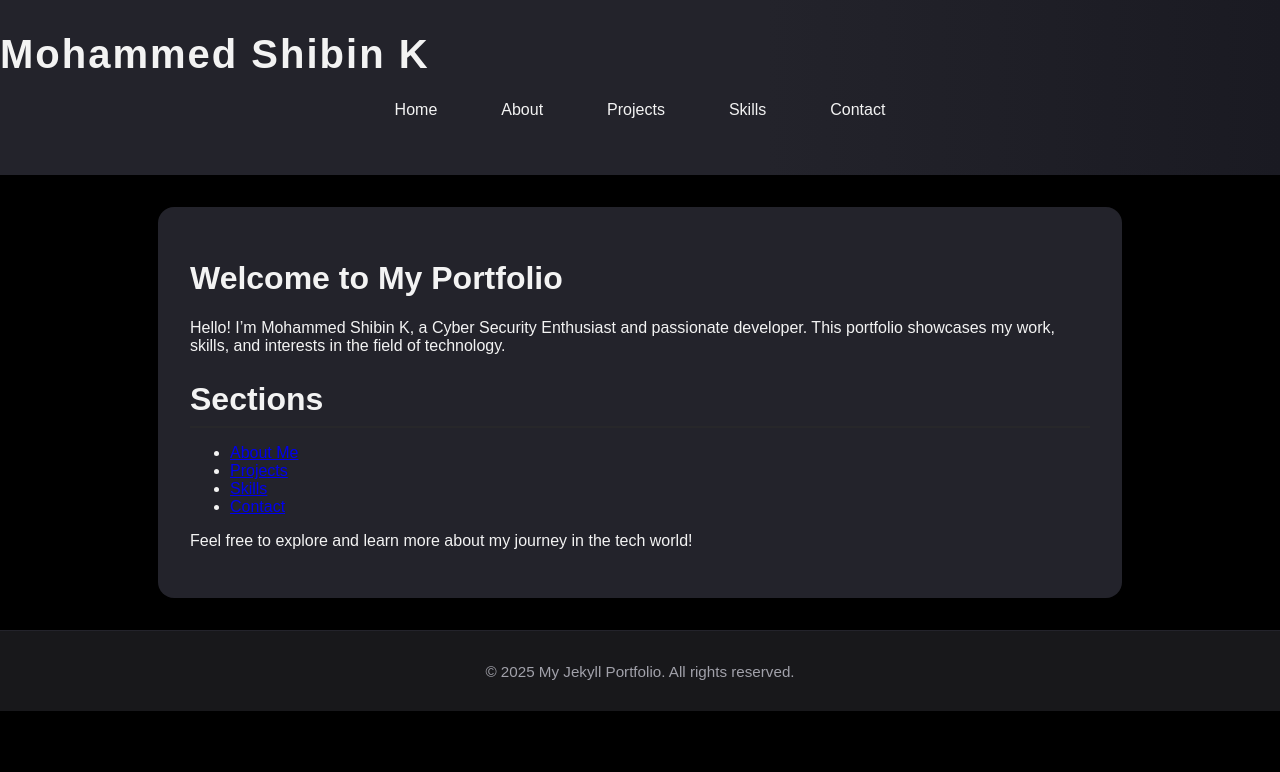
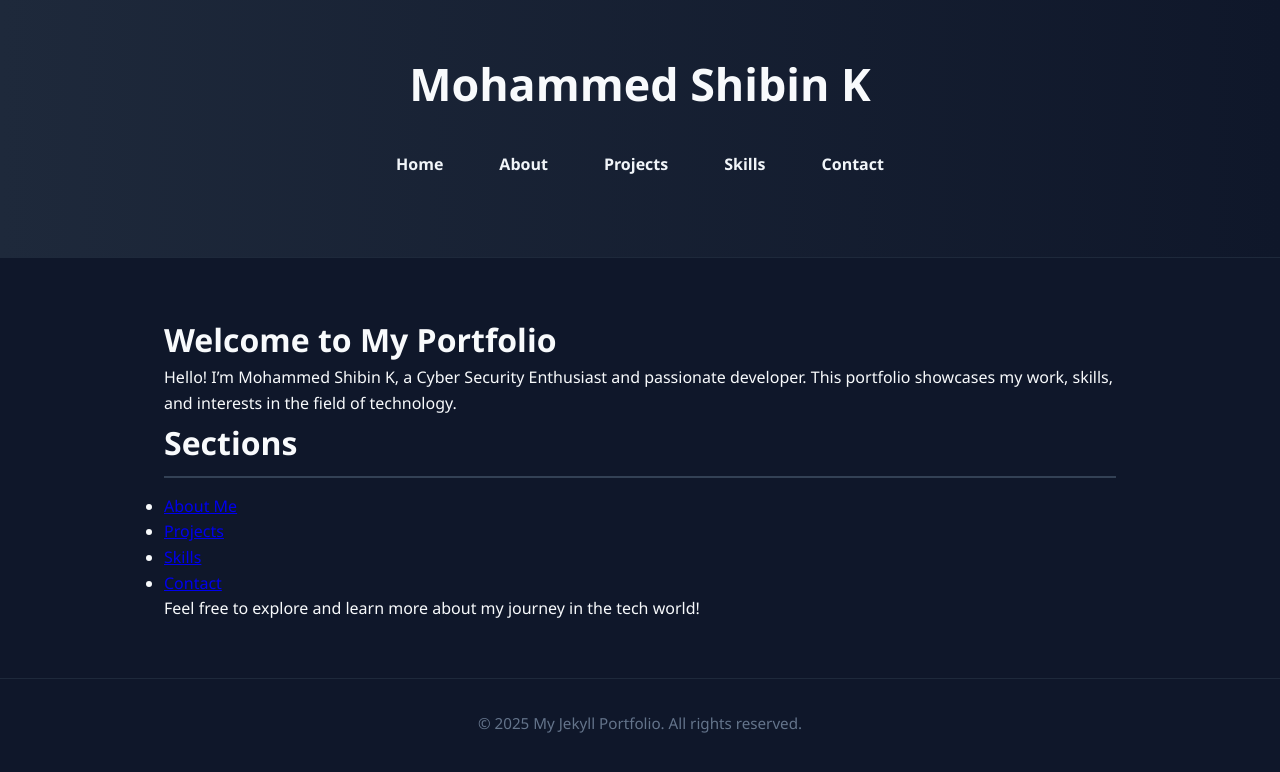
Before and after one commit to Shibzzz/mohdshibin, a Jekyll site: the page built from index.md, in a window 1280 px wide. Shown: the top 772 px of the page. Built offline with Jekyll 4.4.1, drawn with Linux system fonts in a browser that asks for light colours; our own code applies the rules of GitHub Pages for plain Markdown files.

Commit message:
Update style.css

```diff
--- a/assets/css/style.css
+++ b/assets/css/style.css
@@ -1,124 +1,164 @@
+/* General Reset */
+* {
+    margin: 0;
+    padding: 0;
+    box-sizing: border-box;
+}
+
 body {
-    margin: 0;
-    font-family: 'Montserrat', sans-serif;
-    background: #000000;
-    color: #f3f3f3;
+    background-color: #0f172a;
+    font-family: 'Segoe UI', 'Roboto', sans-serif;
+    color: #f8fafc;
+    line-height: 1.6;
     min-height: 100vh;
     scroll-behavior: smooth;
+    padding-bottom: 4rem;
 }
+
+/* Header */
 header {
-    padding: 2rem 0;
-    text-align: left;
-    background: linear-gradient(90deg, #23232b 60%, #1a1a22 100%);
-    box-shadow: 0 2px 8px #0004;
+    text-align: center;
+    padding: 3rem 1rem;
+    background: linear-gradient(to right, #1e293b, #0f172a);
+    border-bottom: 1px solid #1e293b;
 }
+
 header h1 {
-    font-size: 2.5rem;
-    letter-spacing: 2px;
-    margin: 0;
-    font-weight: 700;
+    font-size: 2.8rem;
+    font-weight: bold;
+    margin-bottom: 0.5rem;
 }
+
 header p {
-    font-size: 1.2rem;
-    color: #a1a1aa;
-    margin-top: 0.5rem;
+    color: #94a3b8;
+    font-size: 1.1rem;
 }
+
+/* Navigation */
 nav {
     display: flex;
     justify-content: center;
-    gap: 2rem;
-    margin: 1rem 0;
+    flex-wrap: wrap;
+    gap: 1.5rem;
+    margin: 1.5rem 0;
 }
+
 nav a {
-    color: #f3f3f3;
+    color: #f1f5f9;
     text-decoration: none;
-    font-weight: 500;
+    font-weight: 600;
     padding: 0.5rem 1rem;
-    border-radius: 20px;
-    transition: background 0.2s;
+    border-radius: 8px;
+    transition: background 0.3s ease;
 }
+
 nav a:hover {
-    background: #27272a;
+    background-color: #1e40af;
 }
+
+/* Main Content */
 main {
-    max-width: 900px;
+    max-width: 1000px;
     margin: 2rem auto;
-    background: #23232b;
-    border-radius: 16px;
-    box-shadow: 0 4px 24px #0006;
-    padding: 2rem;
+    padding: 1.5rem;
 }
+
+/* Section Headings */
 h2 {
-    color: #f3f3f3;
     font-size: 2rem;
     margin-bottom: 1rem;
-    border-bottom: 2px solid #27272a;
+    border-bottom: 2px solid #334155;
     padding-bottom: 0.5rem;
 }
+
+/* Projects Grid */
 .projects {
     display: grid;
     grid-template-columns: repeat(auto-fit, minmax(260px, 1fr));
     gap: 1.5rem;
+    margin-top: 1rem;
 }
+
 .project-card {
-    background: #18181b;
+    background-color: #1e293b;
+    padding: 1.5rem;
     border-radius: 12px;
-    padding: 1.2rem;
-    box-shadow: 0 2px 12px #0003;
-    transition: transform 0.2s;
+    box-shadow: 0 4px 12px rgba(0, 0, 0, 0.25);
+    transition: transform 0.3s ease;
 }
+
 .project-card:hover {
-    transform: translateY(-6px) scale(1.03);
-    box-shadow: 0 6px 24px #0005;
+    transform: scale(1.03);
 }
+
 .project-title {
-    font-size: 1.2rem;
-    font-weight: 700;
-    margin-bottom: 0.5rem;
-    color: #a3e635;
-}
-.project-desc {
-    color: #d4d4d8;
-    font-size: 1rem;
+    font-size: 1.3rem;
+    color: #38bdf8;
+    font-weight: bold;
     margin-bottom: 0.5rem;
 }
+
+.project-desc {
+    color: #cbd5e1;
+    font-size: 0.95rem;
+    margin-bottom: 0.5rem;
+}
+
 .project-link {
-    color: #38bdf8;
+    color: #facc15;
+    font-size: 0.9rem;
     text-decoration: underline;
-    font-size: 0.95rem;
 }
+
+/* Skills */
 .skills-list {
     display: flex;
     flex-wrap: wrap;
-    gap: 1rem;
+    gap: 0.75rem;
     margin-top: 1rem;
 }
+
 .skill {
-    background: #27272a;
-    color: #a3e635;
-    padding: 0.5rem 1rem;
-    border-radius: 20px;
-    font-size: 1rem;
+    background-color: #1e293b;
+    color: #38bdf8;
+    padding: 0.4rem 0.9rem;
+    font-size: 0.95rem;
     font-weight: 500;
+    border-radius: 16px;
 }
+
+/* Contact */
 .contact-info {
-    margin-top: 1rem;
     font-size: 1.1rem;
-    color: #38bdf8;
+    color: #facc15;
+    margin-top: 1.5rem;
 }
+
+/* Footer */
 footer {
+    background: #0f172a;
     text-align: center;
-    padding: 1rem 0;
-    background: #18181b;
-    color: #a1a1aa;
+    padding: 2rem 0;
     font-size: 0.95rem;
-    border-top: 1px solid #23232b;
+    color: #64748b;
+    border-top: 1px solid #1e293b;
 }
+
+/* Responsive */
 @media (max-width: 600px) {
+    header h1 {
+        font-size: 2rem;
+    }
+
+    nav {
+        gap: 1rem;
+    }
+
+    .project-title {
+        font-size: 1.1rem;
+    }
+
     main {
         padding: 1rem;
     }
-    h2 {
-        font-size: 1.3rem;
-    }
 }
```
